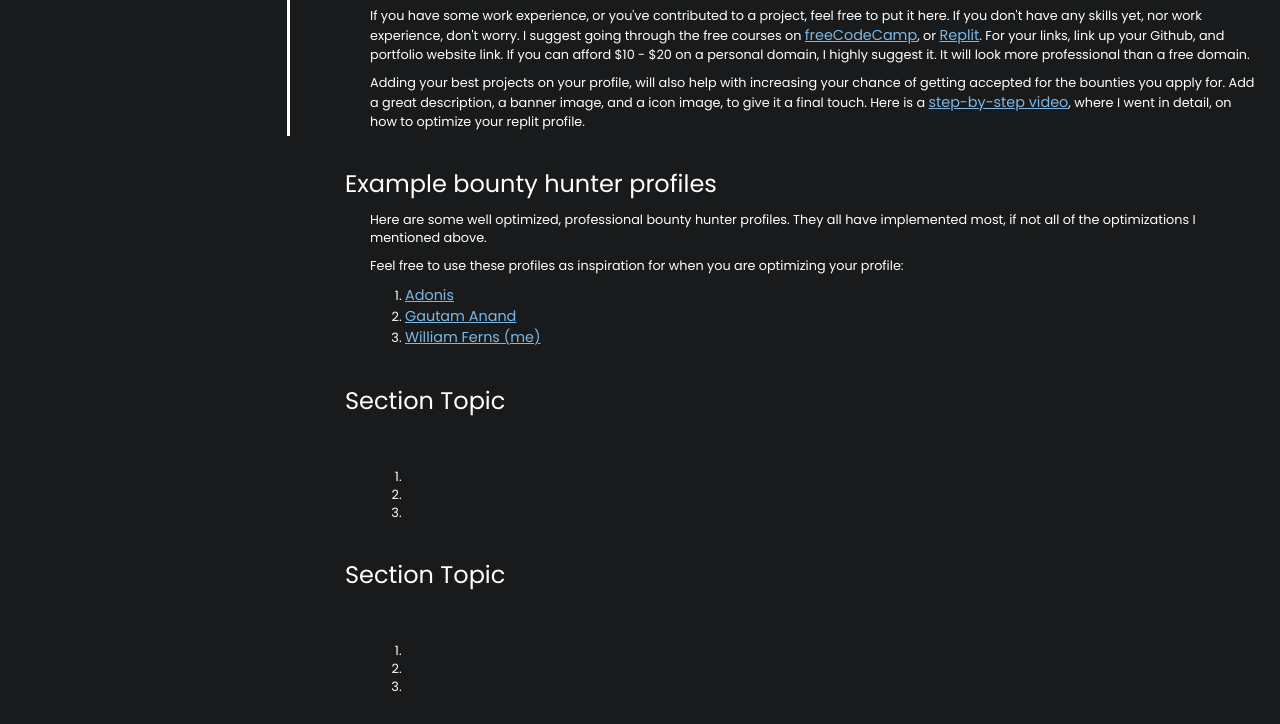
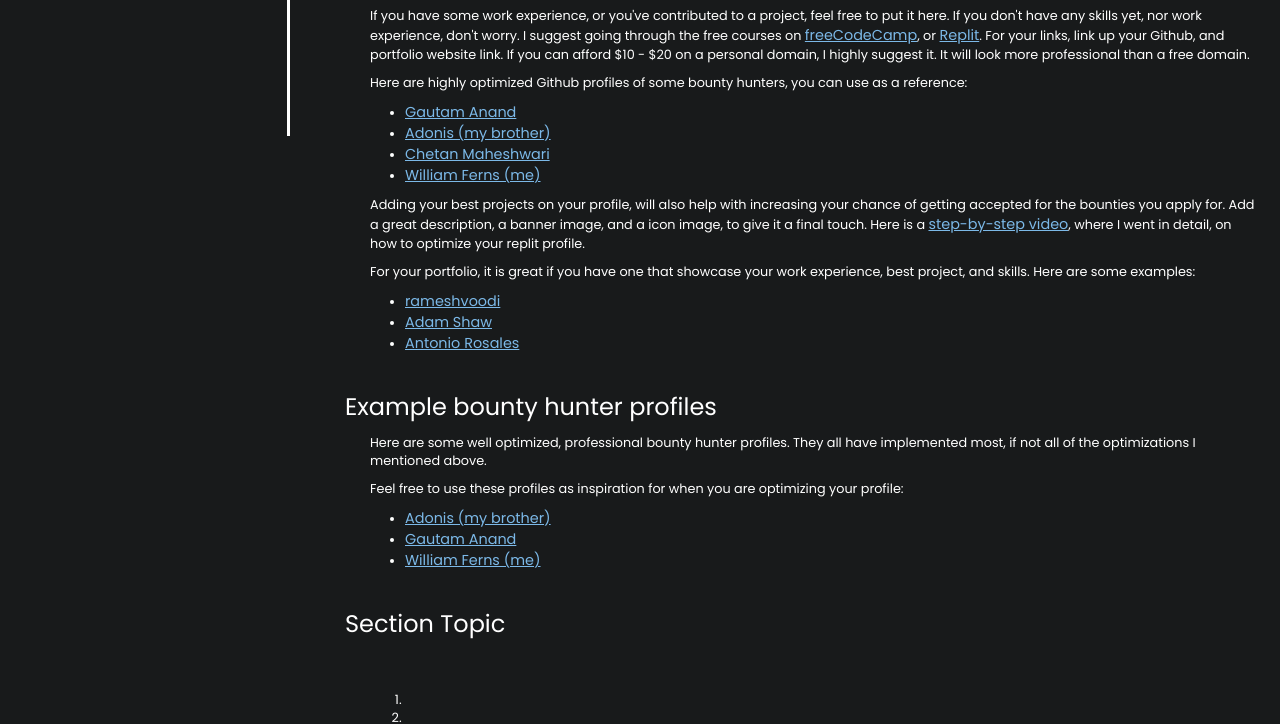
Before and after one commit to WilliamFerns1/replit_bounty_hunter_bootcamp, a plain HTML site: page index.html in a window 1280 px wide. Shown: the part 664-1388 px from the top of the page. Drawn offline with Linux system fonts and the light colour scheme.

Commit message:
feat(index.html): added github and portfolio example lists

```diff
--- a/index.html
+++ b/index.html
@@ -109,7 +109,34 @@
         <p>Make sure your profile picture is really professional. Use a clear picture of your face, as this makes you more trustworthy in the eyes of the bounty poster. If, for some reason, you can't get a really professional picture of yourself, borrow a phone of someone in your family, and take a photo. If you can't do that, just use AI to generate a professional headshot photo, using a prompt that describe the way you look. Feel free to <a href="https://pixlr.com/image-generator/" target="_blank">this</a>, to generate an AI profile picture for absolutely free.</p>
         <p>For your name, make sure you are not using a nickname, or your gamertag. Bounty posters value professionalism, that is the feel your profile should envoke. Use your real name and surname, as this builds more trust. For your profile bio/description, I recommend putting your skills there. Here is an exmample bio: "React JS | Python | Something else". </p>
         <p>If you have some work experience, or you've contributed to a project, feel free to put it here. If you don't have any skills yet, nor work experience, don't worry. I suggest going through the free courses on <a href="https://freecodecamp.org/learn" target="_blank">freeCodeCamp</a>, or <a href="https://replit.com/learn" target="_blank">Replit</a>. For your links, link up your Github, and portfolio website link. If you can afford $10 - $20 on a personal domain, I highly suggest it. It will look more professional than a free domain.</p>
+        <p>Here are highly optimized Github profiles of some bounty hunters, you can use as a reference: </p>
+        <ul>
+          <li>
+            <a href="https://github.com/CoderGautam" target="_blank">Gautam Anand</a>
+          </li>
+          <li>
+            <a href="https://github.com/AdonisCodes" target="_blank">Adonis (my brother)</a>
+          </li>
+          <li>
+            <a href="https://github.com/RadientBrain" target="_blank">Chetan Maheshwari</a>
+          </li>
+          <li>
+            <a href="https://github.com/WilliamFerns1" target="_blank">William Ferns (me)</a>
+          </li>
+        </ul>
         <p>Adding your best projects on your profile, will also help with increasing your chance of getting accepted for the bounties you apply for. Add a great description, a banner image, and a icon image, to give it a final touch. Here is a <a href="" target="_blank">step-by-step video</a>, where I went in detail, on how to optimize your replit profile.</p>
+        <p>For your portfolio, it is great if you have one that showcase your work experience, best project, and skills. Here are some examples: </p>
+        <ul>
+          <li>
+            <a href="https://rameshvoodi.vercel.app/" target="_blank">rameshvoodi</a>
+          </li>
+          <li>
+            <a href="https://sea-it.net/" target="_blank">Adam Shaw</a>
+          </li>
+          <li>
+            <a href="https://lethamburn.vercel.app/" target="_blank">Antonio Rosales</a>
+          </li>
+        </ul>
       </section>
       <section class="main-section">
         <header
@@ -119,9 +146,9 @@
         </header>
         <p>Here are some well optimized, professional bounty hunter profiles. They all have implemented most, if not all of the optimizations I mentioned above.</p>
         <p>Feel free to use these profiles as inspiration for when you are optimizing your profile:</p>
-        <ol>
+        <ul>
           <li>
-            <a href="https://replit.com/@AdonisCodes" target="_blank">Adonis</a>
+            <a href="https://replit.com/@AdonisCodes" target="_blank">Adonis (my brother)</a>
           </li>
           <li>
             <a href="https://replit.com/@CoderGautamYt" target="_blank">Gautam Anand</a>
@@ -129,7 +156,7 @@
           <li>
             <a href="https://replit.com/@WilliamFerns1" target="_blank">William Ferns (me)</a>
           </li>
-        </ol>
+        </ul>
       </section>
       <section class="main-section">
         <header
--- a/styles.css
+++ b/styles.css
@@ -108,7 +108,7 @@ main {
   margin: 0;
 }
 
-.main-section ol li {
+.main-section ol li, .main-section ul li {
   font-size: 0.8rem;
   margin-left: 60px;
 }
```
